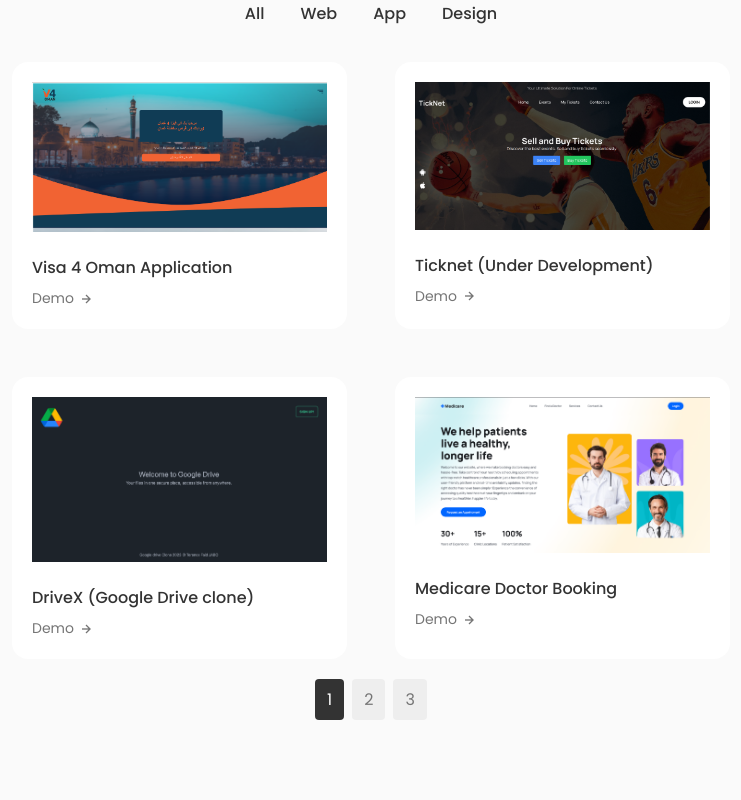
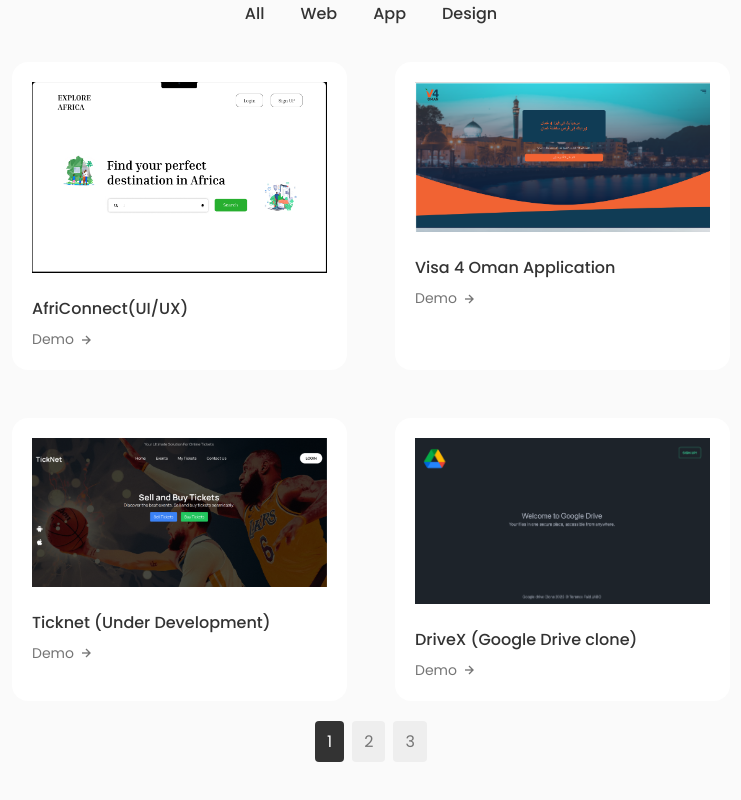
Before and after one commit to faid-terence/Personal-Portfolio, a React (Vite) app: page / in a window 1280 px wide. Shown: the part 3883-4683 px from the top of the page, without its empty margins (269-1010 px from the left). Built offline with nearby package versions, Linux system fonts and the light colour scheme.

Commit message:
portfolio-update

```diff
--- a/src/components/Portfolio/Data.js
+++ b/src/components/Portfolio/Data.js
@@ -9,17 +9,25 @@ import Work8 from "../../assets/smoothies.png";
 import Work9 from "../../assets/drive-clone.png";
 import ticknet from "../../assets/ticknet2.png";
 import oman from "../../assets/oman.png";
-import resume from '../../assets/myCV.pdf'
+import resume from "../../assets/myCV.pdf";
+import afriConnect from "../../assets/con.png";
 export const projectsData = [
   {
     id: 1,
+    image: afriConnect,
+    title: "AfriConnect(UI/UX)",
+    category: "Front-end",
+    link: "https://visa-4-oman-faid.vercel.app/",
+  },
+  {
+    id: 2,
     image: oman,
     title: "Visa 4 Oman Application",
     category: "Front-end",
     link: "https://visa-4-oman-faid.vercel.app/",
   },
   {
-    id: 2,
+    id: 3,
     image: ticknet,
     title: "Ticknet (Under Development)",
     category: "web",
@@ -27,42 +35,42 @@ export const projectsData = [
   },
 
   {
-    id: 3,
+    id: 4,
     image: Work9,
     title: "DriveX (Google Drive clone)",
     category: "web",
     link: "https://google-drive-clone-faid.vercel.app/",
   },
   {
-    id: 4,
+    id: 5,
     image: Work4,
     title: "Medicare Doctor Booking",
     category: "web",
     link: "https://bookwithfaid.netlify.app/",
   },
   {
-    id: 5,
+    id: 6,
     image: Work1,
     title: "E-commerce Web Design (UI/UX)",
     category: "design",
     link: "https://www.figma.com/file/uIqHkoLiY4wwAFojUDocwF/Ecommerce_predators?type=design&node-id=0-1&mode=design&t=irFwLCRcoqxehF5G-0  ",
   },
   {
-    id: 6,
+    id: 7,
     image: Work6,
     title: "Personal Portfolio Sample",
     category: "web",
     link: "https://faid-terence.github.io/Andela-Capstone-Project-Frontend/",
   },
   {
-    id: 7,
+    id: 8,
     image: Work5,
     title: "Learn To Code With Faid",
     category: "Web",
     link: "https://codewithfaid.netlify.app/",
   },
   {
-    id: 8,
+    id: 9,
     image: Work2,
     title: "Shop With Terence",
     category: "app",
@@ -70,14 +78,14 @@ export const projectsData = [
   },
 
   {
-    id: 9,
+    id: 10,
     image: Work8,
     title: "Terence Smoothies(Auth)",
     category: "design",
     link: "https://copper-armadillo-kilt.cyclic.app/",
   },
   {
-    id: 10,
+    id: 11,
     image: Work7,
     title: "Flix with Faid (Netflix Clone)",
     category: "design",
--- a/src/components/Qualifications/Qualifications.jsx
+++ b/src/components/Qualifications/Qualifications.jsx
@@ -73,7 +73,7 @@ const Qualifications = () => {
                 <h3 className="qualification__title">Technical Team Lead</h3>
                 <span className="qualification__subtitle">ATLP- Andela</span>
                 <div className="qualification__calender">
-                  <i className="uil uil-calendar-alt"></i> 2024 - Present
+                  <i className="uil uil-calendar-alt"></i> JAN 2024 - Present
                 </div>
               </div>
             </div>
```
Also changed, not shown: src/assets/Afri.png (added), src/assets/con.png (added).
